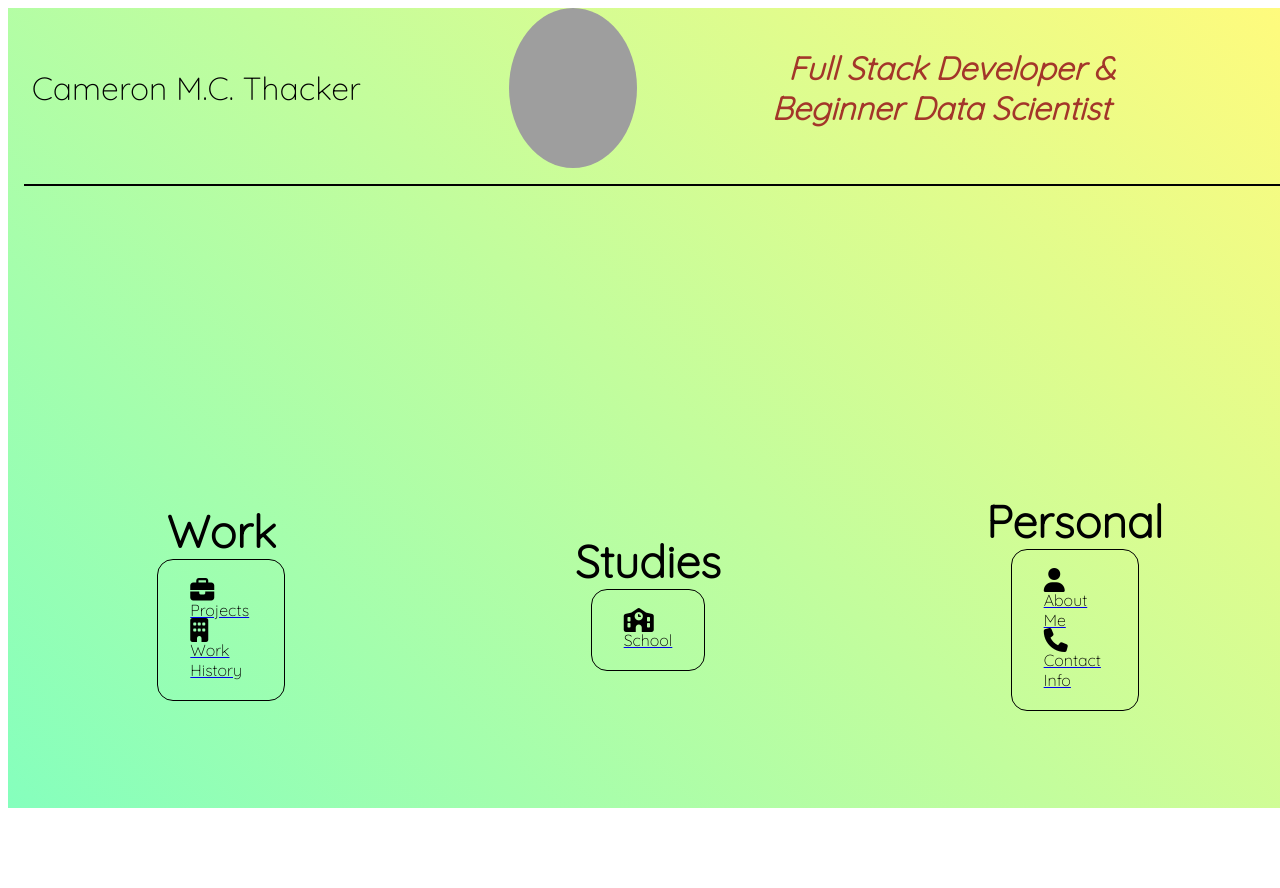
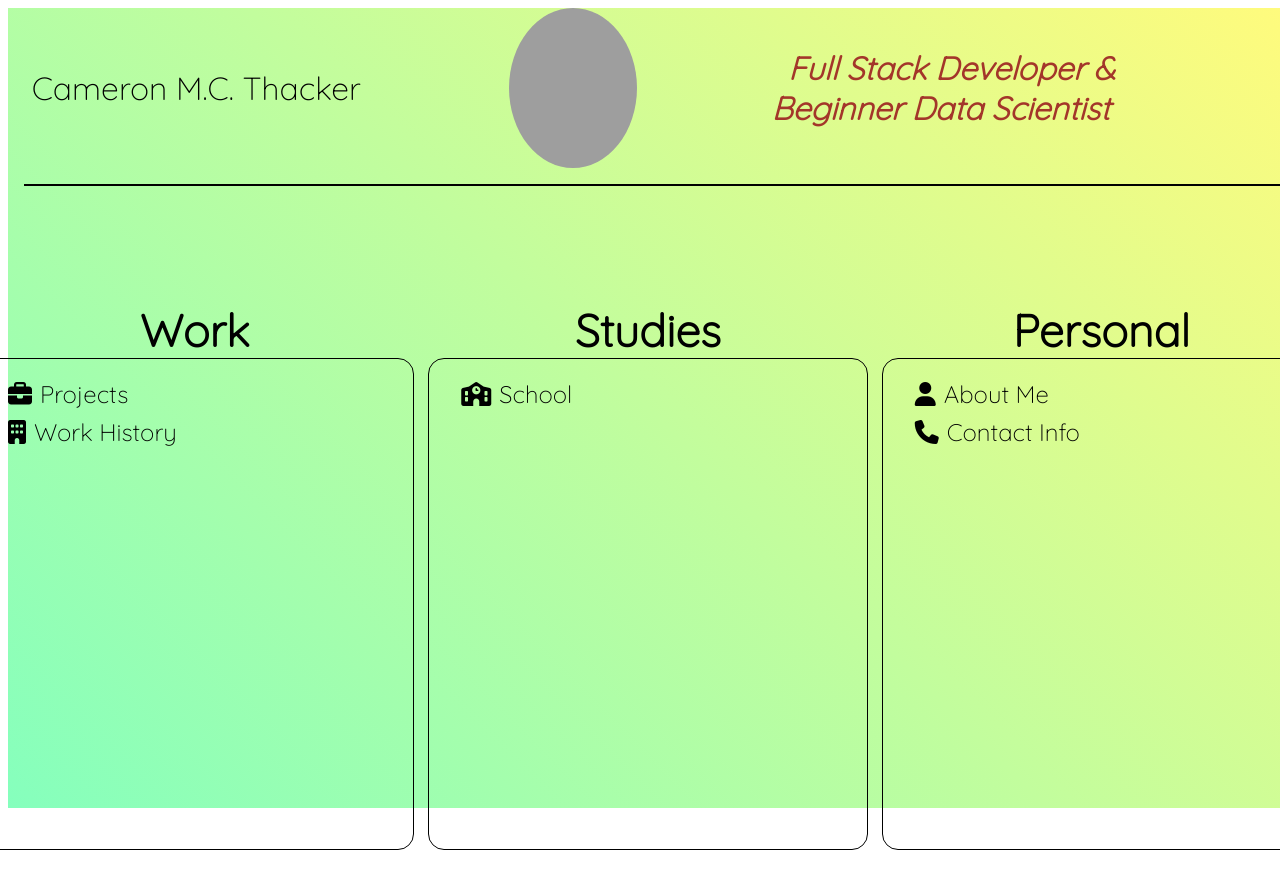
Before and after one commit to cthacker-udel/cthacker-website, a Next.js app: page / in a window 1280 px wide. Shown: the top 888 px of the page. Built offline with nearby package versions, Linux system fonts and the light colour scheme; grey boxes are pictures that could not be loaded.

Commit message:
[updates_landing] Update before reverting to original layout

```diff
--- a/src/modules/LandingPage/LandingPage.module.css
+++ b/src/modules/LandingPage/LandingPage.module.css
@@ -11,13 +11,15 @@
     flex-direction: row;
     align-items: center;
     justify-content: space-around;
+    gap: 5em;
 }
 
 .landing_section {
     display: flex;
     flex-direction: column;
     align-items: center;
-    width: 10vw;
+    width: 33vw;
+    height: 75%;
 }
 
 .landing_section_header {
@@ -32,6 +34,9 @@
     padding-bottom: 2.5vh;
     border: 1px solid black;
     border-radius: 1em;
-    height: fit-content;
-    width: fit-content;
+    height: 75%;
+    width: 100%;
+    display: flex;
+    flex-direction: column;
+    gap: 0.5em;
 }
--- a/src/modules/LandingPage/LandingPageLink/LandingPageLink.module.css
+++ b/src/modules/LandingPage/LandingPageLink/LandingPageLink.module.css
@@ -0,0 +1,12 @@
+.landing_page_link_container {
+    display: flex;
+    flex-direction: row;
+    align-items: center;
+    gap: 0.5em;
+    white-space: nowrap;
+}
+
+.landing_page_link {
+    text-decoration: none;
+    font-size: 1.5em;
+}
```
